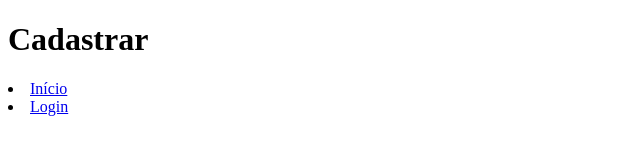
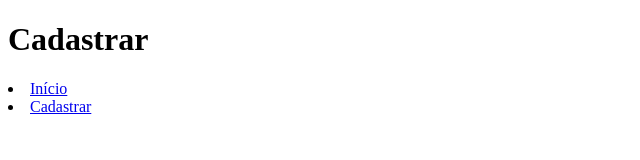
Before and after one commit to henrique279/myapp, a website: page public/login/cadastrar/index.html in a window 1280 px wide. Shown: the full height of the page, 0-640 px from the left. Drawn offline with Linux system fonts and the light colour scheme.

Commit message:
Create alterado

```diff
--- a/public/login/cadastrar/index.html
+++ b/public/login/cadastrar/index.html
@@ -12,7 +12,7 @@
 
     <nav>
         <li><a href="/">Início</a></li>
-        <li><a href="/login">Login</a></li>
+        <li><a href="/cadastrar">Cadastrar</a></li>
     </nav>
 </body>
 
```
Also changed, not shown: 1 other file.
